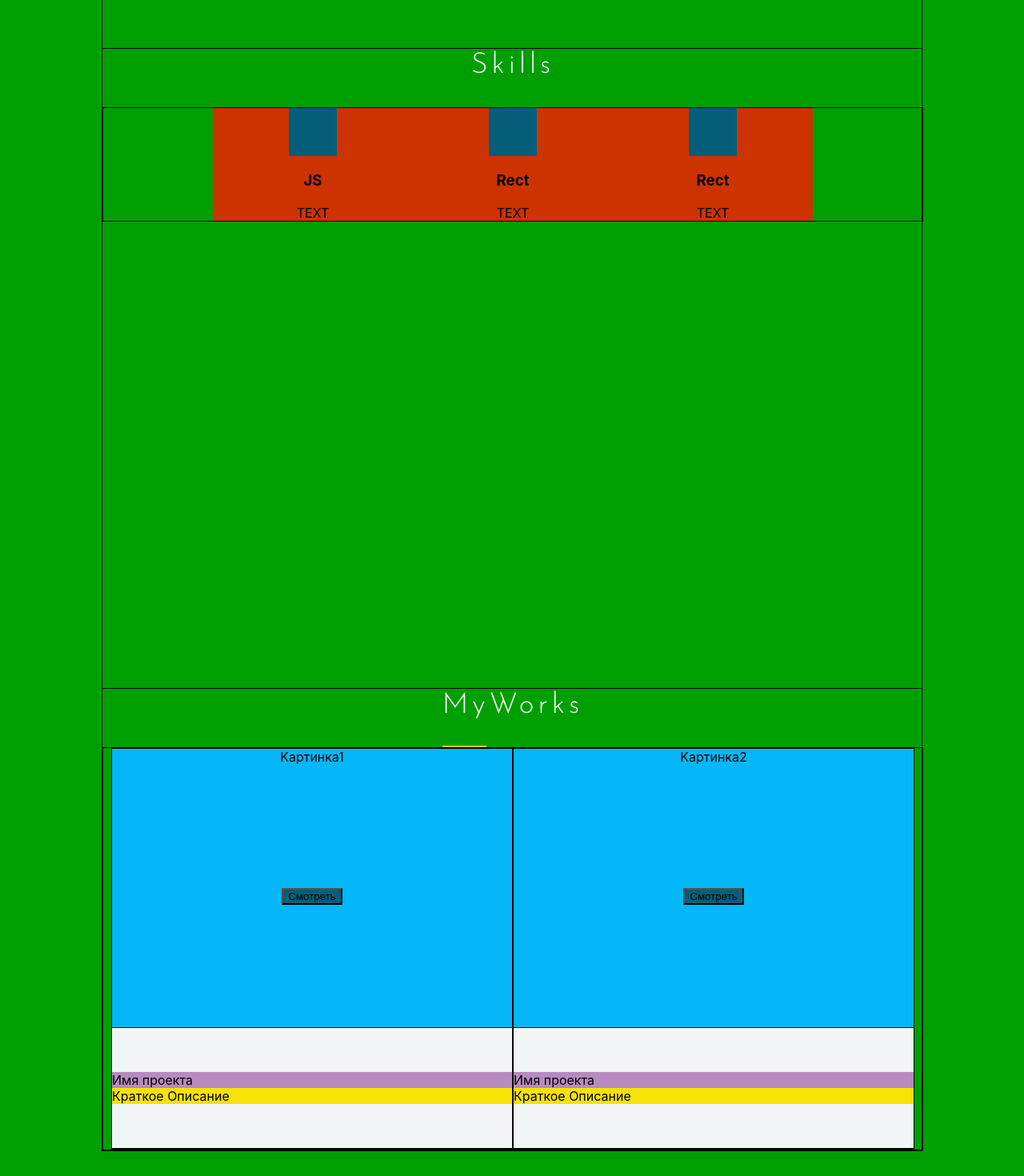
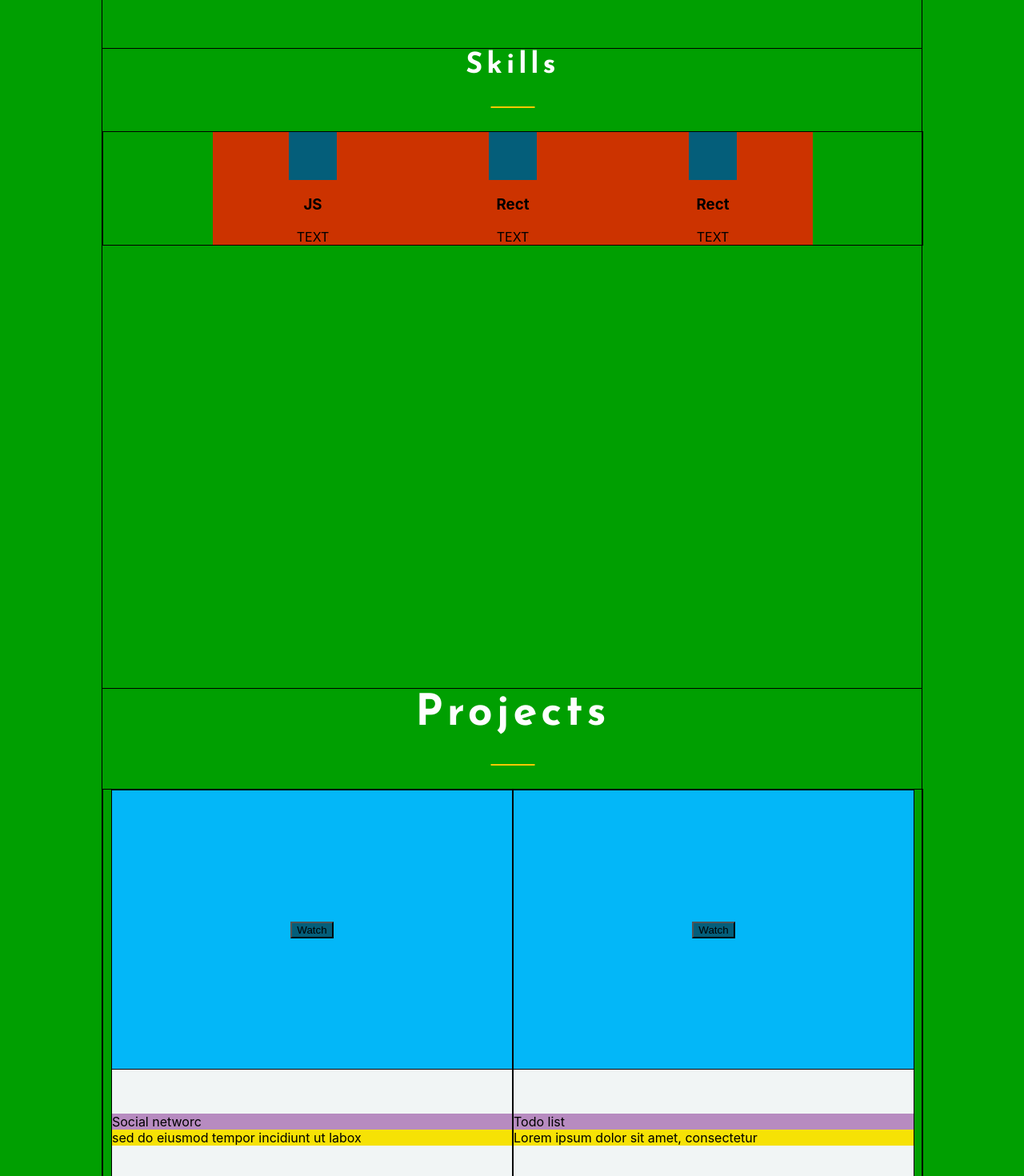
Before and after one commit to iliik/cv, a React (Create React App) app: page / in a window 1280 px wide. Shown: the part 820-2290 px from the top of the page at 80% size. Built offline with nearby package versions, Linux system fonts and the light colour scheme.

Commit message:
css-Project

```diff
--- a/src/App.tsx
+++ b/src/App.tsx
@@ -3,7 +3,7 @@ import './App.css';
 import Header from "./header/Header";
 import Main from "./main/Main";
 import Skills from "./skills/Skills";
-import MyWorks from "./my-works/MyWorks";
+import Projects from "./my-works/Projects";
 import Options from "./options/Options";
 import Contacts from "./contacts/Contacts";
 import Footer from "./footer/Footer";
@@ -14,7 +14,7 @@ function App() {
             <Header/>
             <Main/>
             <Skills/>
-            <MyWorks/>
+            <Projects/>
             <Options/>
             <Contacts/>
             <Footer/>
--- a/src/my-works/MyWorks.js
+++ /dev/null
@@ -1,22 +0,0 @@
-import React from 'react';
-import style from './MyWorks.module.css'
-import styleContainer from "../common/styles/Container.module.css";
-import Work from "./work/Work";
-
-
-function MyWorks() {
-    return (
-        <div className={style.workBlock}>
-            <div className={`${styleContainer.container} ${style.workContainer}`}>
-                <h2 className={style.titleWorks}>MyWorks</h2>
-                <div className={style.works}>
-                    <Work title={"Kартинка1"} discription={'Смотреть'}/>
-                    <Work title={"Kартинка2"} discription={'Смотреть'}/>
-                </div>
-
-            </div>
-        </div>
-    );
-}
-
-export default MyWorks;
--- a/src/my-works/MyWorks.module.css
+++ b/src/my-works/MyWorks.module.css
@@ -1,4 +1,4 @@
-.workBlock {
+.projectsBlock {
     min-height: 100vh;
     background-color: #009f01;
     flex-wrap: wrap;
@@ -9,39 +9,39 @@
     justify-content: flex-start;
 }
 
-.titleWorks {
+.title {
+    margin: 0 0 30px;
     font-family: 'Josefin Sans', sans-serif;
-    margin: 0;
     font-weight: 300;
     color: #fefeff;
     text-transform: capitalize;
-
-}
-
-.titleWorks, h2 {
-    margin-bottom: 30px;
     font-size: 36px;
     line-height: 1.2;
     letter-spacing: 5px;
     position: relative;
 }
 
+.title h2 {
+    margin: 0;
+}
 
-.titleWorks::before {
 
+.title::before {
     content: "";
     position: absolute;
     background: #fac903;
     width: 55px;
     height: 2px;
     bottom: -30px;
-
+    left: 50%;
+    transform: translate(-50%, 50%);
 }
 
-.works {
+.projects {
     width: 100%;
     border: 1px solid;
     display: flex;
     justify-content: center;
     flex-wrap: wrap;
+    margin-top: 30px;
 }
--- /dev/null
+++ b/src/my-works/Projects.js
@@ -0,0 +1,23 @@
+import React from 'react';
+import style from './MyWorks.module.css'
+import styleContainer from "../common/styles/Container.module.css";
+import Work from "./work/Work";
+
+
+function Projects() {
+    return (
+        <div className={style.projectsBlock}>
+            <div className={`${styleContainer.container} ${style.workContainer}`}>
+                <div className={style.title}>
+                    <h2>Projects</h2>
+                </div>
+                <div className={style.projects}>
+                    <Work title={"Social networc"} discription={'sed do eiusmod tempor incidiunt ut labox'}/>
+                    <Work title={"Todo list"} discription={'Lorem ipsum dolor sit amet, consectetur'}/>
+                </div>
+            </div>
+        </div>
+    );
+}
+
+export default Projects;
--- a/src/my-works/work/Work.js
+++ b/src/my-works/work/Work.js
@@ -4,13 +4,13 @@ import style from './Work.module.css'
 function Work(props) {
     return (
         <div className={style.work}>
-            <div>{props.title}</div>
+            <div></div>
             <div className={style.videocontainer}>
-                <button href className={style.video}>{props.discription}</button>
+                <button href className={style.video}>Watch</button>
             </div>
             <div className={style.project}>
-                <span className={style.projectName}>Имя проекта</span>
-                <span className={style.description}>Краткое Описание </span>
+                <span className={style.projectName}>{props.title}</span>
+                <span className={style.description}>{props.discription}</span>
             </div>
         </div>
     );
--- a/src/skills/Skills.js
+++ b/src/skills/Skills.js
@@ -7,7 +7,9 @@ function Skills() {
     return (
         <div className={style.skillsBlock}>
             <div className={`${styleContainer.container} ${style.skillsContainer}`}>
-                <h2 className={style.title}> Skills </h2>
+                <div className={style.title}>
+                    <h2 > Skills </h2>
+                </div>
                 <div className={style.skills}>
                     <Skill title={'JS'} description={'TEXT'}/>
                     <Skill title={'Rect'} description={'TEXT '}/>
--- a/src/skills/Skills.module.css
+++ b/src/skills/Skills.module.css
@@ -15,19 +15,38 @@
     display: flex;
     justify-content: center;
     flex-wrap: wrap;
+    margin-top: 30px;
 }
 
 .title {
+    margin: 0 0 30px;
+    font-family: 'Josefin Sans', sans-serif;
+    font-weight: 300;
+    color: #fefeff;
+    text-transform: capitalize;
+    font-size: 36px;
+    line-height: 1.2;
+    letter-spacing: 5px;
+    position: relative;
+}
+
+
+.title h2 {
     margin: 0;
-    font-family: 'Josefin Sans', sans-serif;
+    color: #fefeff;
+    text-transform: capitalize;
+    font-size: 36px;
+    line-height: 1.2;
+    letter-spacing: 5px;
+}
 
-    font-weight: 300;
-
-}.title,h2{
-     margin-bottom: 30px;
-     color: #fefeff;
-     text-transform: capitalize;
-     font-size: 36px;
-     line-height: 1.2;
-     letter-spacing: 5px;
- }
+.title::before {
+    content: "";
+    position: absolute;
+    background: #fac903;
+    width: 55px;
+    height: 2px;
+    bottom: -30px;
+    left: 50%;
+    transform: translate(-50%, 50%);
+}
```
